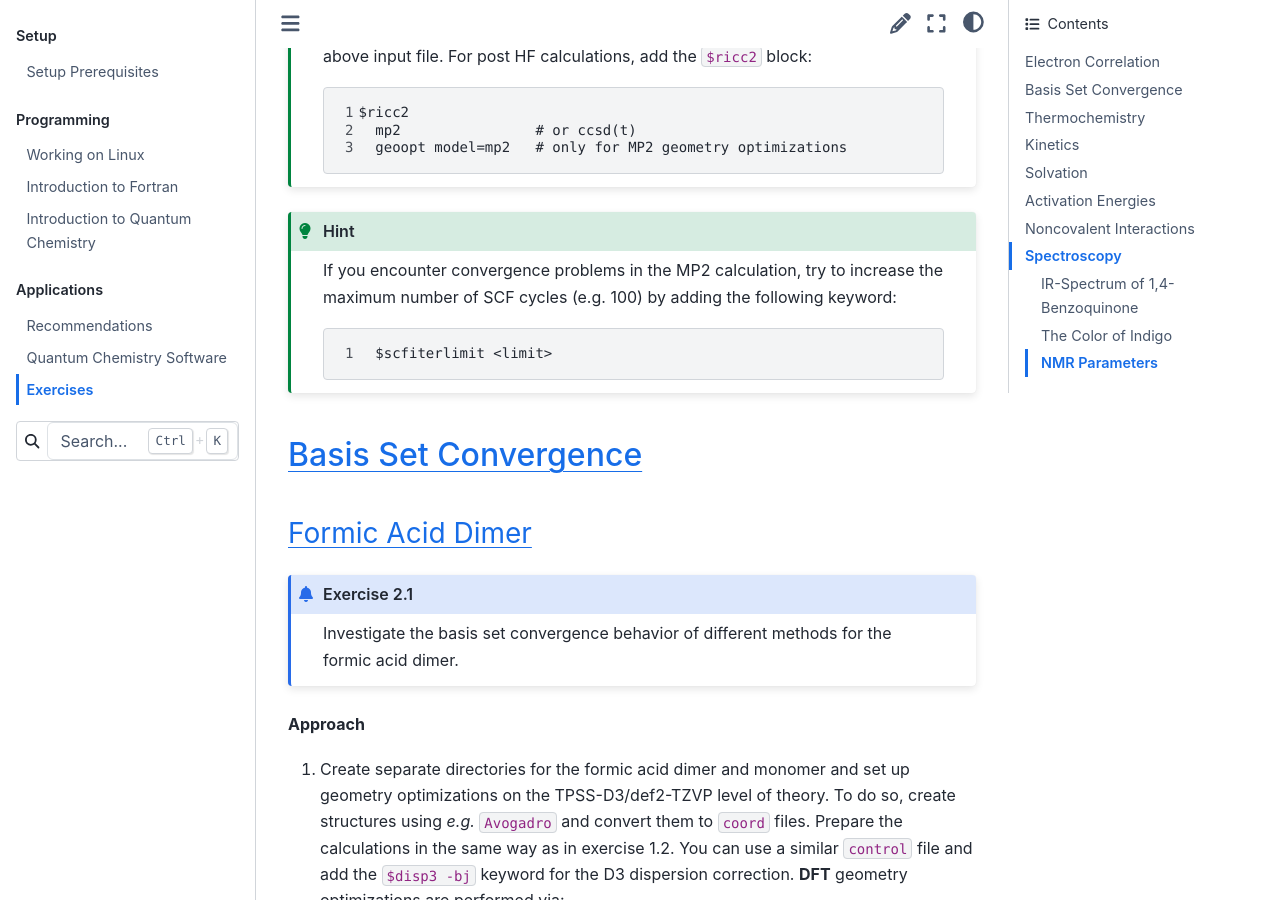
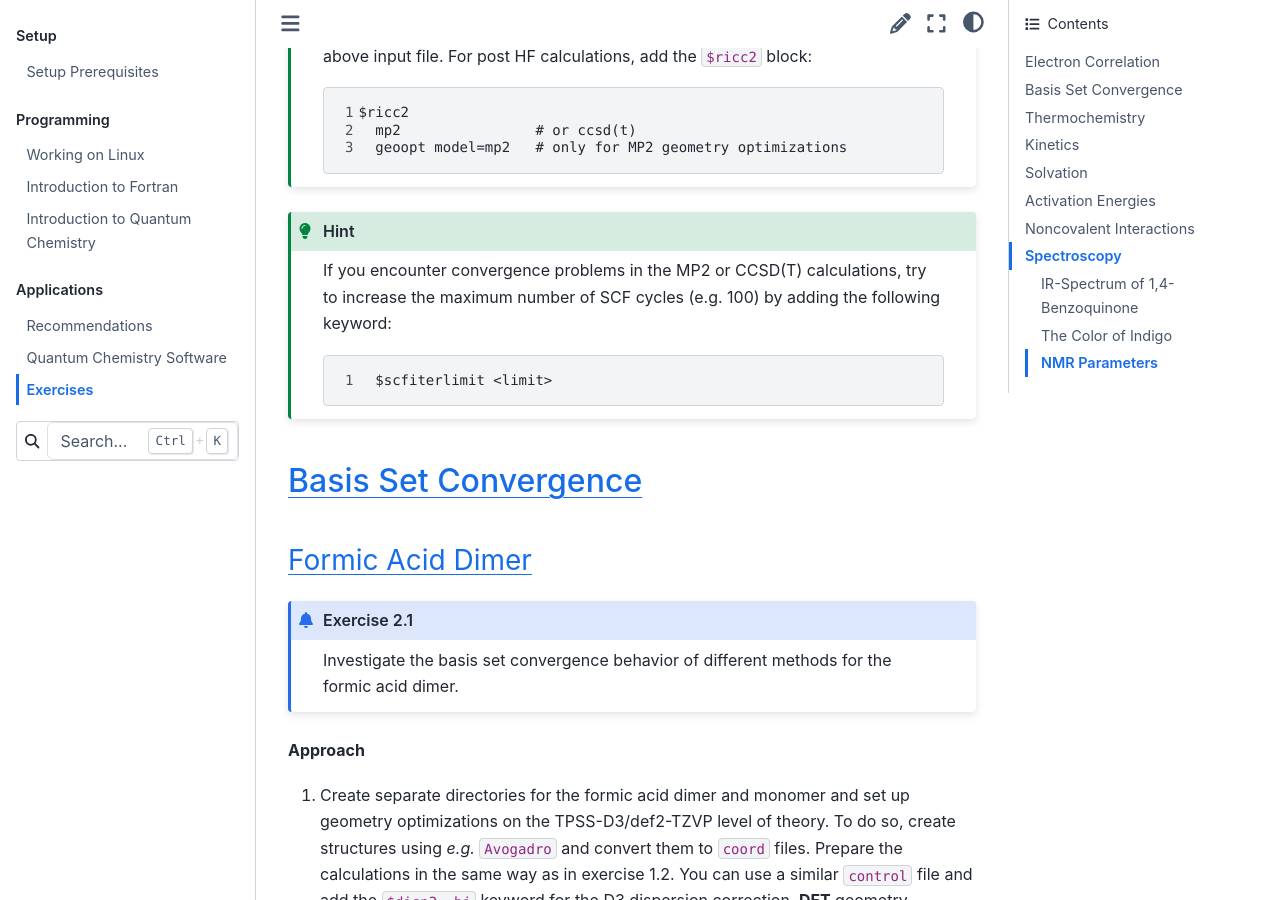
Before and after one commit to grimme-lab/qc2-teaching, a Sphinx documentation site: the page built from doc/apps-ex.rst, in a window 1280 px wide and 900 px high, scrolled down 5302 px. Built offline with Sphinx 7.4.7 and the Sphinx Book theme 1.1.4, drawn with Linux system fonts in a browser that asks for light colours.

Commit message:
Added hint

```diff
--- a/doc/apps-ex.rst
+++ b/doc/apps-ex.rst
@@ -231,7 +231,7 @@ specified otherwise we will use the RI approximation and C\ :sub:`1` symmetry th
 
 .. hint::
 
-   If you encounter convergence problems in the MP2 calculation, try to increase the
+   If you encounter convergence problems in the MP2 or CCSD(T) calculations, try to increase the
    maximum number of SCF cycles (e.g. 100) by adding the following keyword:
 
    .. code-block:: none
```
